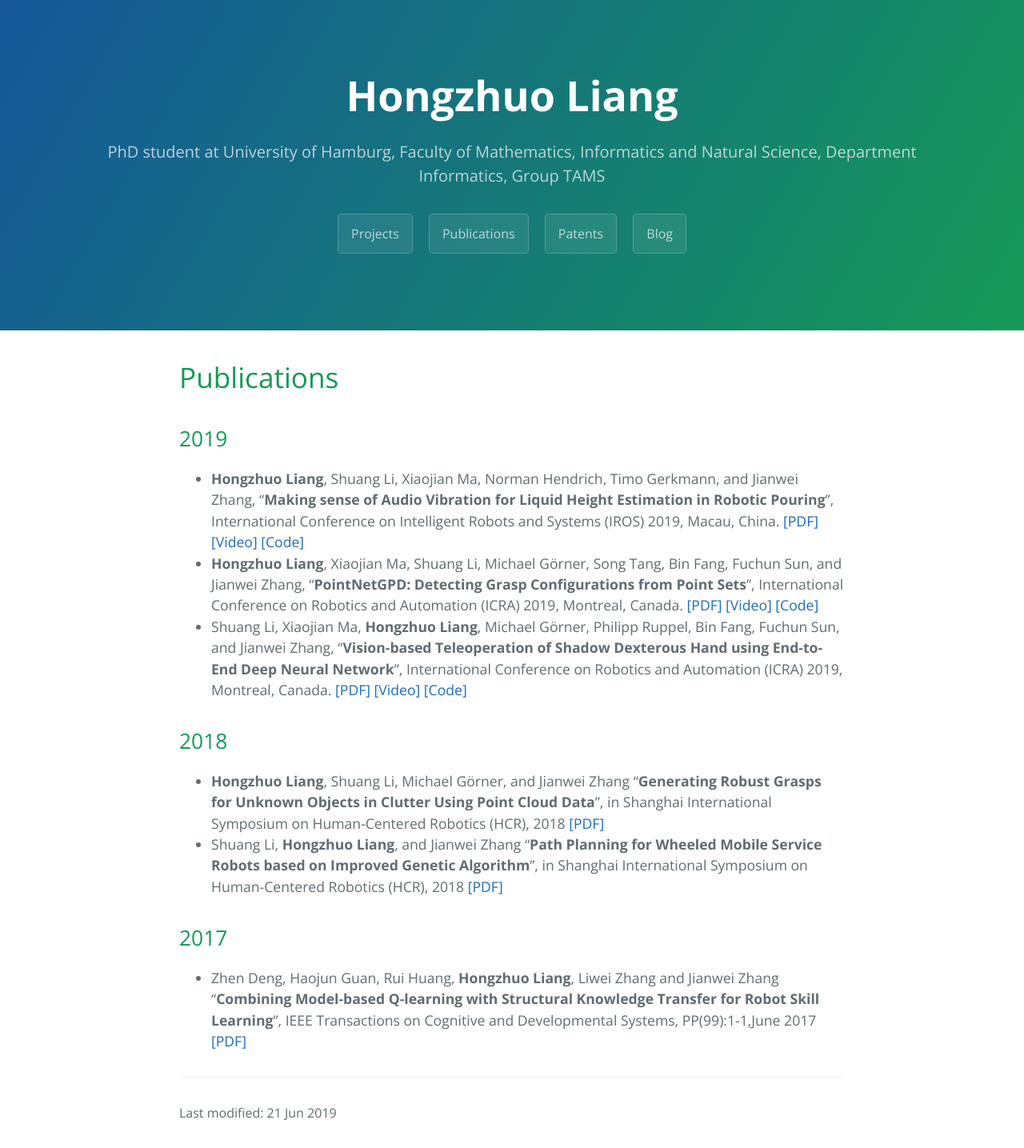
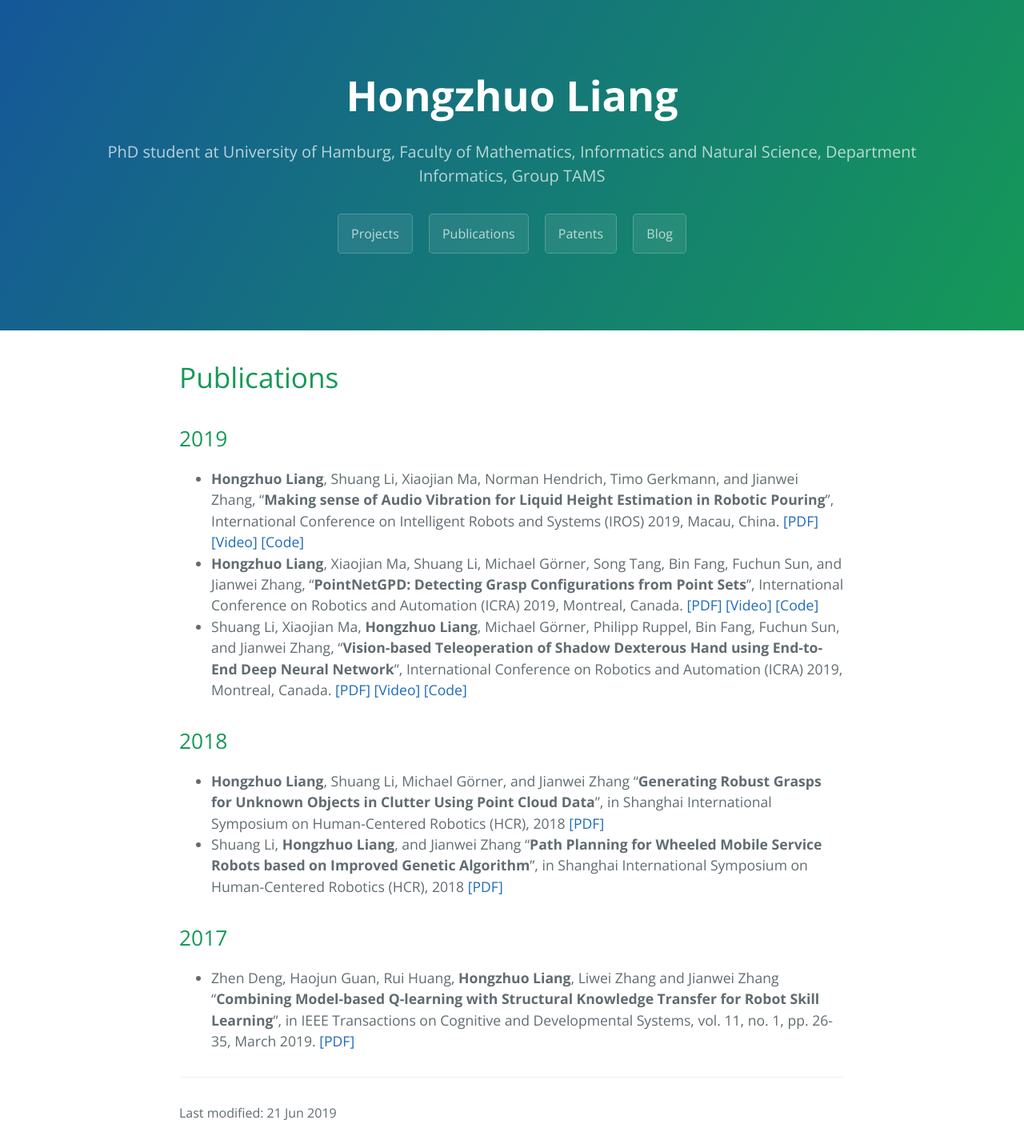
Before and after one commit to lianghongzhuo/lianghongzhuo.github.io, a Jekyll site: the page built from publications.md, in a window 1280 px wide. Shown: the whole page at 80% size. Built offline with Jekyll 4.4.1, drawn with Linux system fonts in a browser that asks for light colours.

Commit message:
update publication

```diff
--- a/publications.md
+++ b/publications.md
@@ -15,4 +15,4 @@ title: Publications
 - Shuang Li, **Hongzhuo Liang**, and Jianwei Zhang "**Path Planning for Wheeled Mobile Service Robots based on Improved Genetic Algorithm**", in Shanghai International Symposium on Human-Centered Robotics (HCR), 2018 [[PDF]](https://tams.informatik.uni-hamburg.de/people/liang/publications/li2018a.pdf)
 
 ## 2017
-- Zhen Deng, Haojun Guan, Rui Huang, **Hongzhuo Liang**, Liwei Zhang and Jianwei Zhang "**Combining Model-based Q-learning with Structural Knowledge Transfer for Robot Skill Learning**", IEEE Transactions on Cognitive and Developmental Systems, PP(99):1-1,June 2017 [[PDF]](https://ieeexplore.ieee.org/document/7955051/)
+- Zhen Deng, Haojun Guan, Rui Huang, **Hongzhuo Liang**, Liwei Zhang and Jianwei Zhang "**Combining Model-based Q-learning with Structural Knowledge Transfer for Robot Skill Learning**", in IEEE Transactions on Cognitive and Developmental Systems, vol. 11, no. 1, pp. 26-35, March 2019. [[PDF]](https://ieeexplore.ieee.org/document/7955051/)
```
